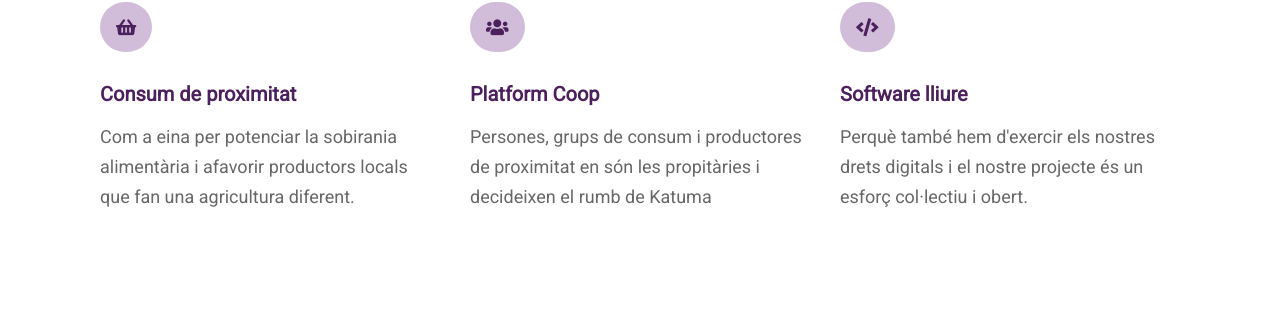
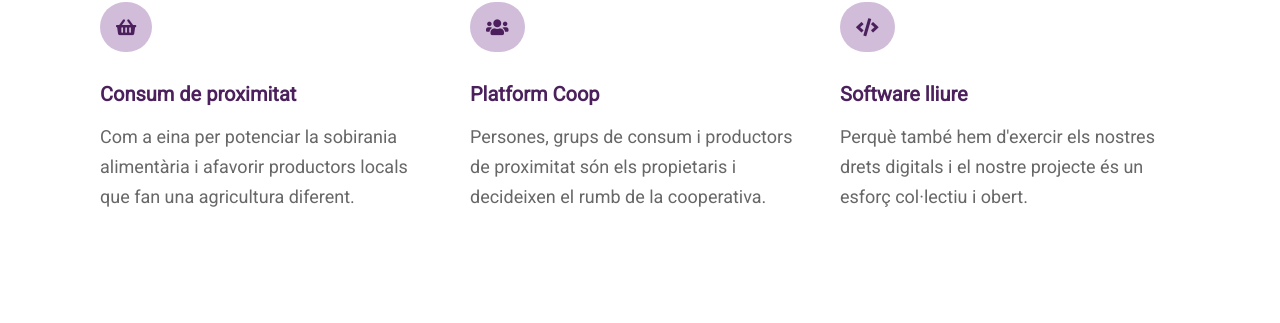
Before and after one commit to coopdevs/katuma-landing-page, a Jekyll site: the page built from index.html, in a window 1280 px wide and 900 px high, scrolled down 960 px. Shown: the part 134-457 px from the top of the window. Built offline with Jekyll 4.4.1, drawn with Linux system fonts in a browser that asks for light colours; nearby versions of some CDN libraries; comment, search, counter and statistics services are not loaded.

Commit message:
Refer to coop in the Platform Coop explanation

```diff
--- a/index.html
+++ b/index.html
@@ -25,7 +25,7 @@ id: index
     <div class="block col-lg-4">
       <i class="icon fas fa-users"></i>
       <h5 data-i18n="principles.platformcoop.title">Platform Coop</h5>
-      <p data-i18n="principles.platformcoop.body">Persones, grups de consum i productores de proximitat en són les propitàries i decideixen el rumb de Katuma</p>
+      <p data-i18n="principles.platformcoop.body">Persones, grups de consum i productors de proximitat són els propietaris i decideixen el rumb de la cooperativa.</p>
     </div>
     <div class="block col-lg-4">
       <i class="icon fas fa-code"></i>
--- a/locales/ca/translation.json
+++ b/locales/ca/translation.json
@@ -24,7 +24,7 @@
     },
     "platformcoop": {
       "title": "Platform Coop",
-      "body": "Persones, grups de consum i productors de proximitat són els propietaris i decideixen el rumb de Katuma."
+      "body": "Persones, grups de consum i productors de proximitat són els propietaris i decideixen el rumb de la cooperativa."
     },
     "software":{
       "title": "Software lliure",
--- a/locales/en/translation.json
+++ b/locales/en/translation.json
@@ -24,7 +24,7 @@
     },
     "platformcoop": {
       "title": "Platform Coop",
-      "body": "People, consumption groups and local producers are the owners and decide the course of Katuma."
+      "body": "People, consumption groups and local producers are the owners and decide the course of the cooperative."
     },
     "software": {
       "title": "Free software",
--- a/locales/es/translation.json
+++ b/locales/es/translation.json
@@ -23,7 +23,7 @@
     },
     "platformcoop": {
       "title": "Platform Coop",
-      "body": "Personas, grupos de consumo y productores de proximidad son las propietarias y deciden el rumbo de Katuma."
+      "body": "Personas, grupos de consumo y productores de proximidad son las propietarias y deciden el rumbo de la cooperativa."
     },
     "software": {
       "title": "Software libre",
--- a/locales/pt/translation.json
+++ b/locales/pt/translation.json
@@ -22,7 +22,7 @@
     },
     "platformcoop": {
       "title": "Platform Coop",
-      "body": "A plataforma é propriedade de quem a usa, dos grupos de consumo e dos produtores locais, e são eles e elas que decidem o rumo da Katuma."
+      "body": "A plataforma é propriedade de quem a usa, dos grupos de consumo e dos produtores locais, e são eles e elas que decidem o rumo da cooperativa."
     },
     "software": {
       "title": "Software livre",
```
